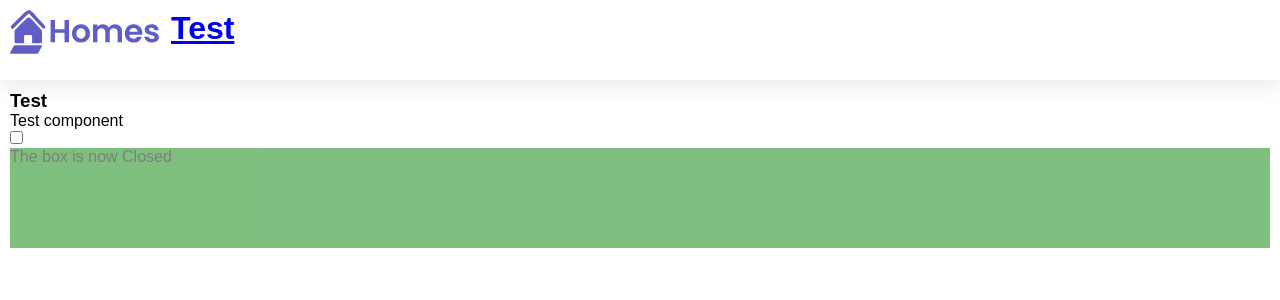
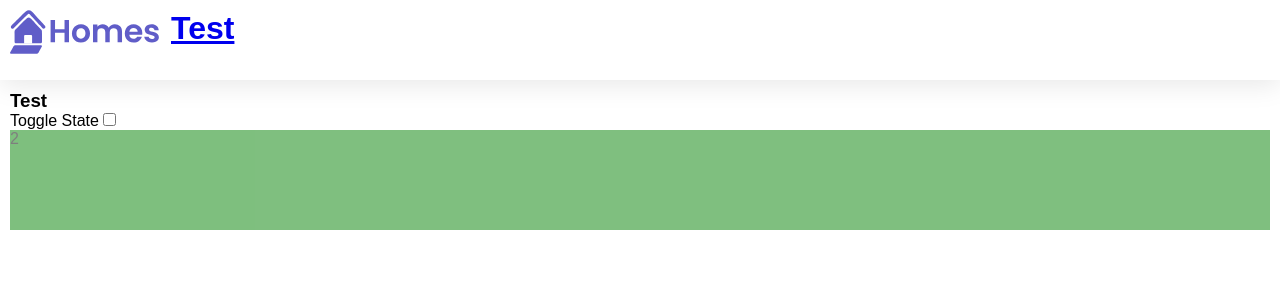
Before and after one commit to virus-rpi/angular-test, an Angular app: page /test in a window 1280 px wide. Shown: the top 300 px of the page. Built offline with nearby package versions, Linux system fonts and the light colour scheme.

Commit message:
feat: simplify animation test

```diff
--- a/src/app/animation-test/animation-test.component.html
+++ b/src/app/animation-test/animation-test.component.html
@@ -1,3 +1,3 @@
 <div [@openClose]="open ? 'open': 'closed'">
- <p>The box is now {{ open ? 'Open' : 'Closed' }}</p>
+  <p>{{ open ? '1' : '2' }}</p>
   </div>
--- a/src/app/animation-test/animation-test.component.ts
+++ b/src/app/animation-test/animation-test.component.ts
@@ -17,7 +17,7 @@ import {animate, state, style, transition, trigger} from '@angular/animations';
         backgroundColor: 'green'
       })),
       transition('open => closed', [
-        animate('1s')
+        animate('0.3s')
       ]),
       transition('closed => open', [
         animate('0.5s')
--- a/src/app/test/test.component.html
+++ b/src/app/test/test.component.html
@@ -1,7 +1,6 @@
 <section>
   <h1>Test</h1>
-  <p>Test component</p>
-
- <input type="checkbox" [(ngModel)]="isOpen" />
+  <label for="checkbox">Toggle State </label>
+  <input [(ngModel)]="isOpen" id="checkbox" type="checkbox"/>
   <app-animation-test [open]="isOpen"> </app-animation-test>
 </section>
```
